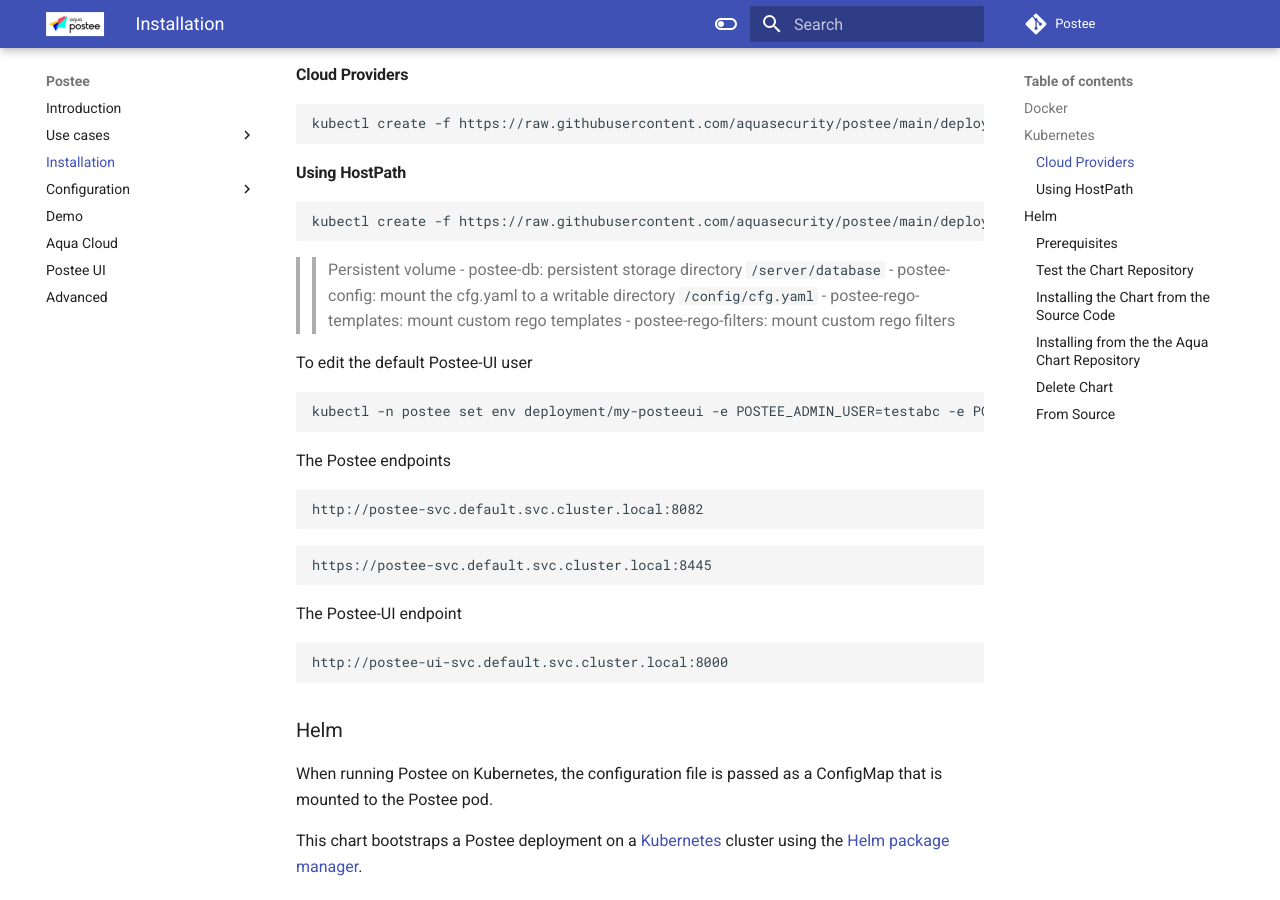
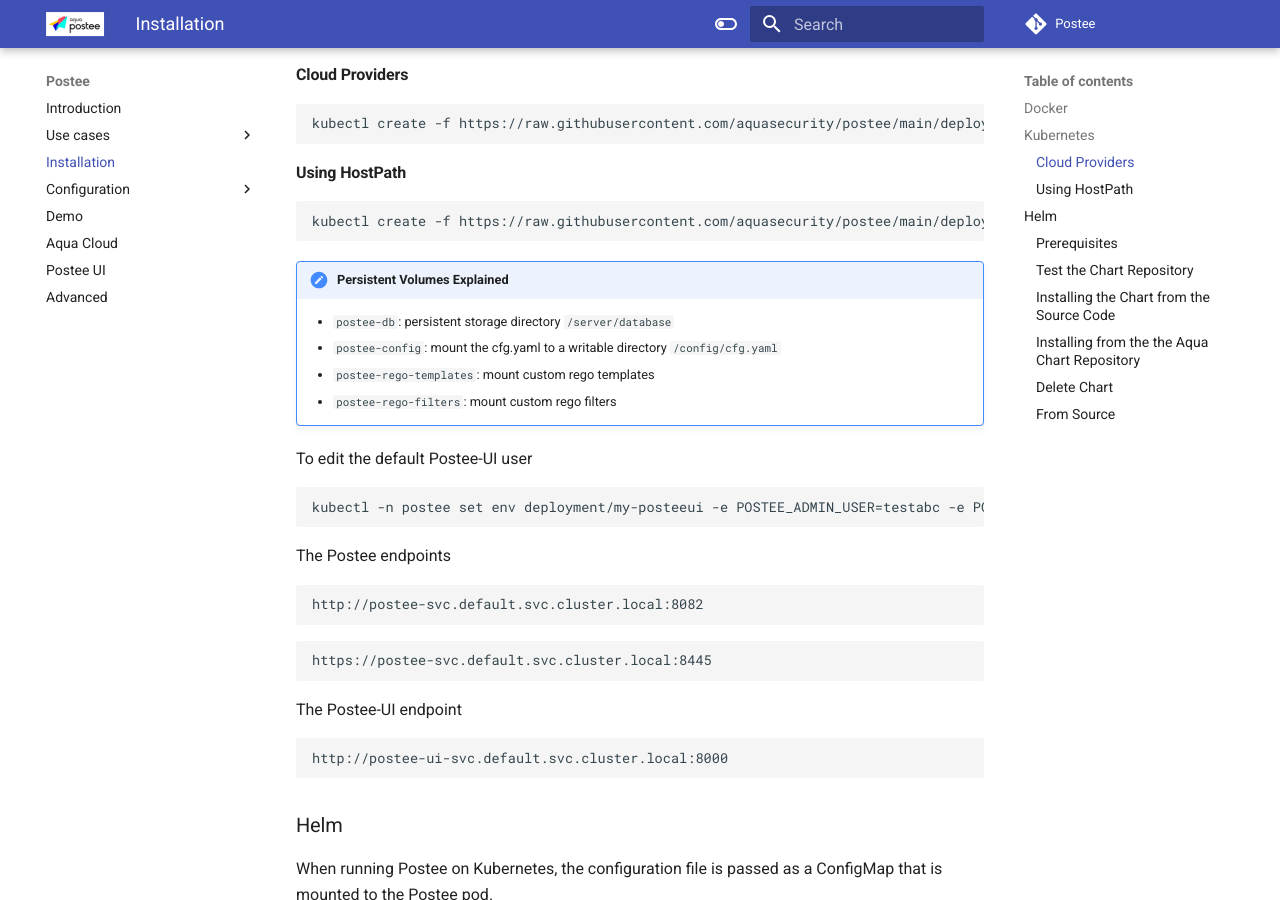
Before and after one commit to aquasecurity/postee, an MkDocs documentation site: the page built from docs/install.md, in a window 1280 px wide and 900 px high, scrolled down 774 px. Built offline with MkDocs 1.6.1 and Material for MkDocs 9.7.7, drawn with Linux system fonts in a browser that asks for light colours; comment, search, counter and statistics services are not loaded; the version menu is left out.

Commit message:
Update docs/install.md
Co-authored-by: simar7 <1254783+simar7@users.noreply.github.com>

````diff
--- a/docs/install.md
+++ b/docs/install.md
@@ -31,12 +31,11 @@
 kubectl create -f https://raw.githubusercontent.com/aquasecurity/postee/main/deploy/kubernetes/hostPath/postee-pv.yaml
 ```
 
->> Persistent volume
->> - postee-db: persistent storage directory `/server/database`
->> - postee-config: mount the cfg.yaml to a writable directory `/config/cfg.yaml`
->> - postee-rego-templates: mount custom rego templates
->> - postee-rego-filters: mount custom rego filters
-
+!!! Note "Persistent Volumes Explained"
+    - `postee-db`: persistent storage directory `/server/database`
+    - `postee-config`: mount the cfg.yaml to a writable directory `/config/cfg.yaml`
+    - `postee-rego-templates`: mount custom rego templates
+    - `postee-rego-filters`: mount custom rego filters
 To edit the default Postee-UI user
 
 ```
````
